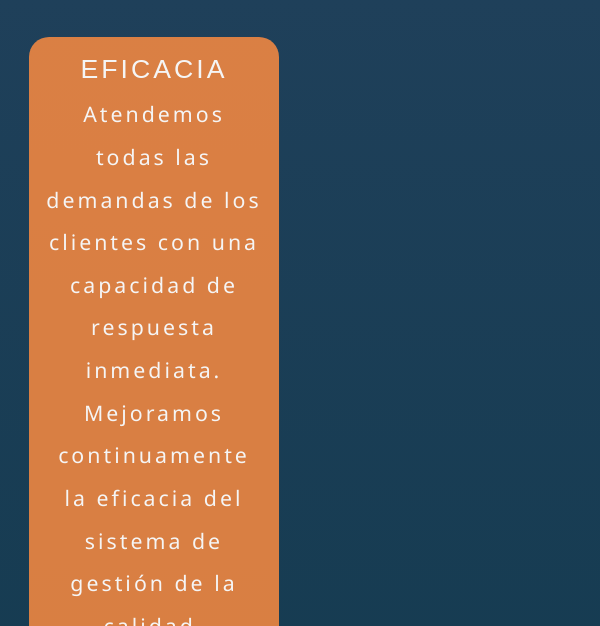
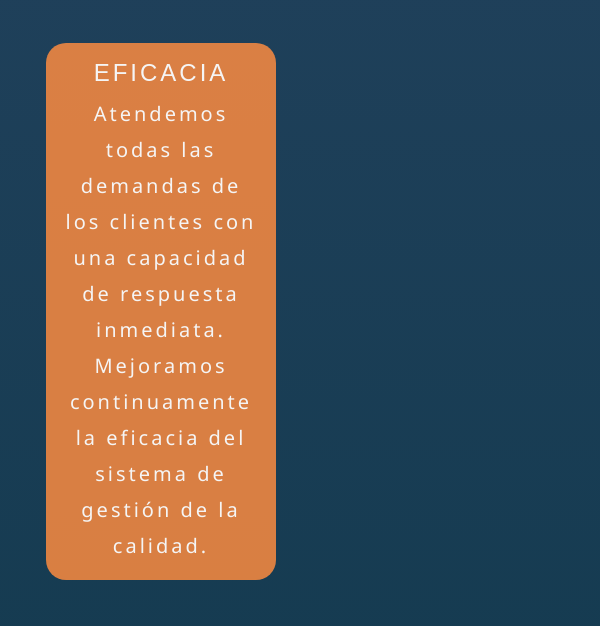
Before and after one commit to agustinlm0/ProyectoCH, a website: page index.html in a window 600 px wide. Shown: the part 156-782 px from the top of the page. Drawn offline with nearby package versions, Linux system fonts and the light colour scheme.

Commit message:
cambiosresponsive

```diff
--- a/scss/_estilos.scss
+++ b/scss/_estilos.scss
@@ -126,7 +126,7 @@ li{
 color: whitesmoke;
 text-align: center;
 font-size: 12pt;
-display: none;
+
 }
 .ModeladoServicios{
 display: flex;
@@ -288,15 +288,19 @@ color: rgb(255, 123, 0);
       font-family:sans-serif
     }
     .TextoInicio{
+      width: 100%;
       margin-top: 10px;
-
       color: #fffaf2;
       text-align: center;
       letter-spacing: 3px;
-      line-height: 2;
+      line-height: 1.8;
       animation-name: efecto;
       animation-duration: 3s;
       font-size: 18pt;
+    }
+    .row{
+      width: 99.99%;
+      padding:6px;
     }
     .TextoCar{
       font-size: 20pt;
@@ -305,15 +309,16 @@ color: rgb(255, 123, 0);
       font-family: sans-serif;
     }
     .card{
+      width: 230px;
+      margin-left: 11px;
 
-      width: 250px;
     }
     .card-title {
-      font-size:20pt;
+      font-size:18pt;
       font-family: sans-serif;
     }
     .card-text{
-      font-size: 16pt;
+      font-size: 15pt;
       font-weight: lighter;
       text-align: center;
     }
```
Also changed, not shown: csssass/destino.css.
